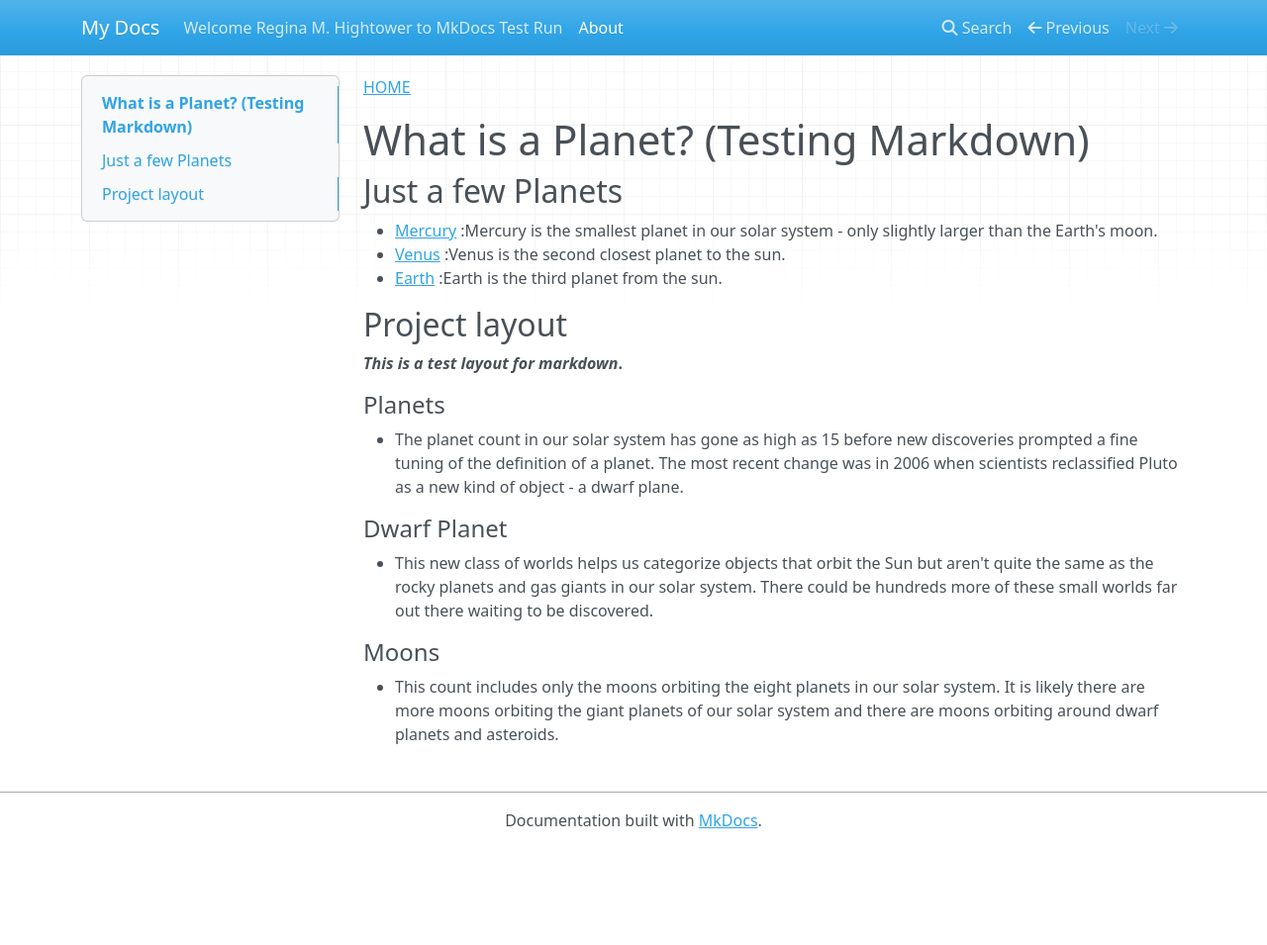
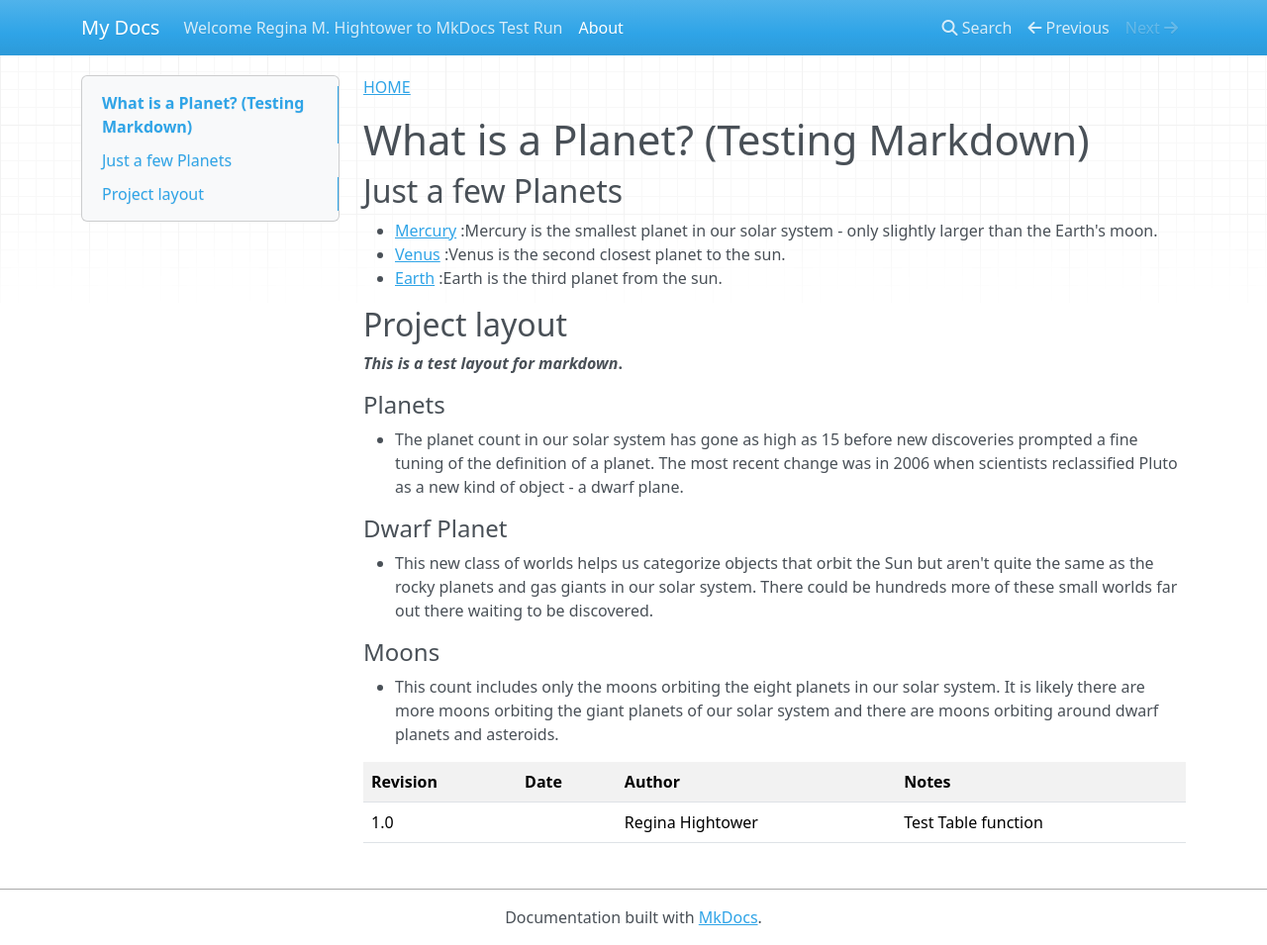
Before and after one commit to reve0716/testxyz, an MkDocs documentation site: the page built from docs/about.md, in a window 1280 px wide and 955 px high. Shown: the whole window at 99% size. Built offline with MkDocs 1.6.1, drawn with Linux system fonts in a browser that asks for light colours; nearby versions of some CDN libraries.

Commit message:
test table funct

```diff
--- a/docs/about.md
+++ b/docs/about.md
@@ -20,3 +20,17 @@
 
 #### Moons
 * This count includes only the moons orbiting the eight planets in our solar system. It is likely there are more moons orbiting the giant planets of our solar system and there are moons orbiting around dwarf planets and asteroids.
+
+<html>
+<table>
+<tr>
+<th>Revision</th>
+<th>Date</th>
+<th>Author</th>
+<th>Notes</th>
+</tr>
+
+<tr>
+<td>1.0</td> <td></td> <td>Regina Hightower</td><td>Test Table function</td></tr>
+</table>
+</html>
```
